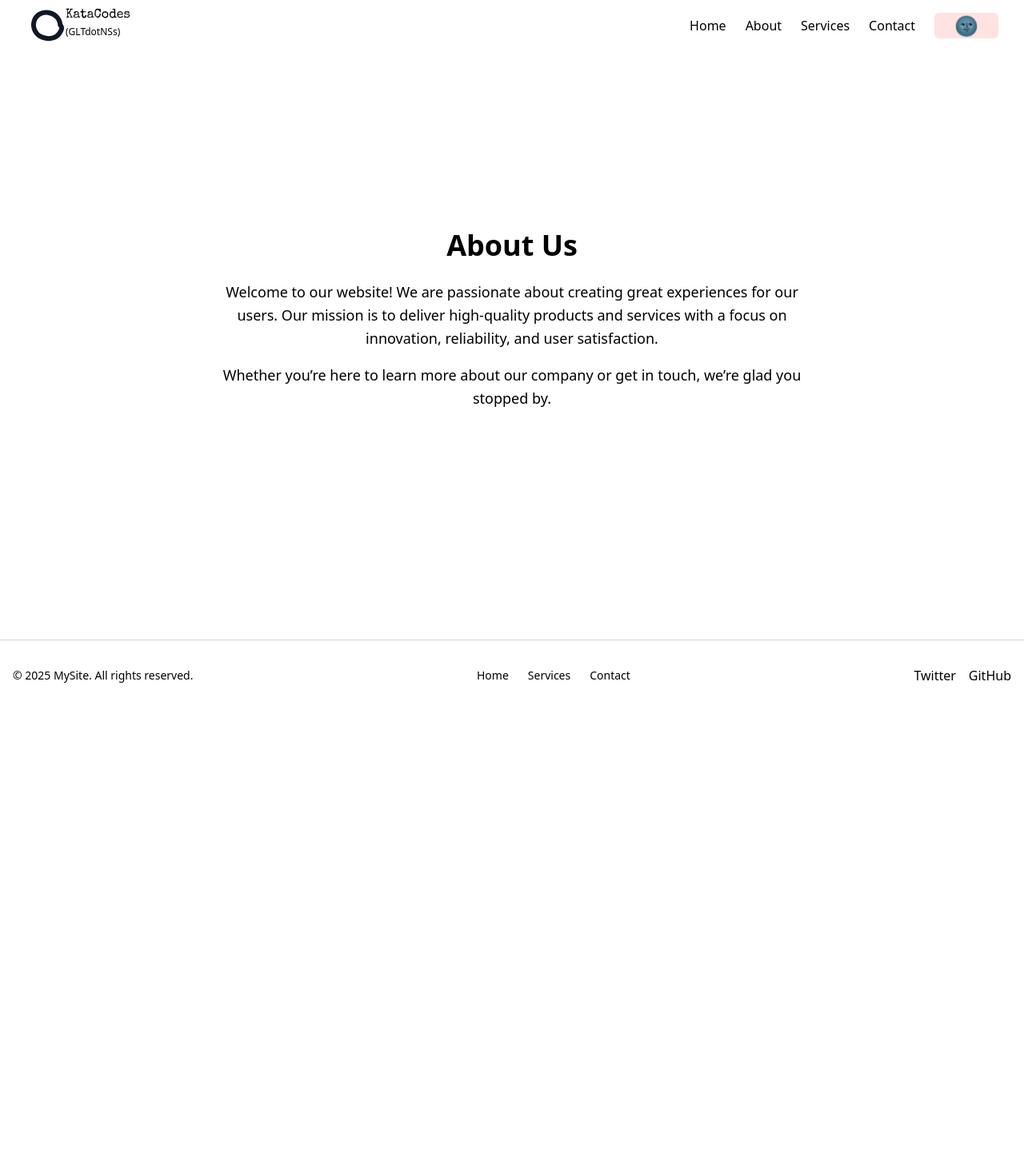
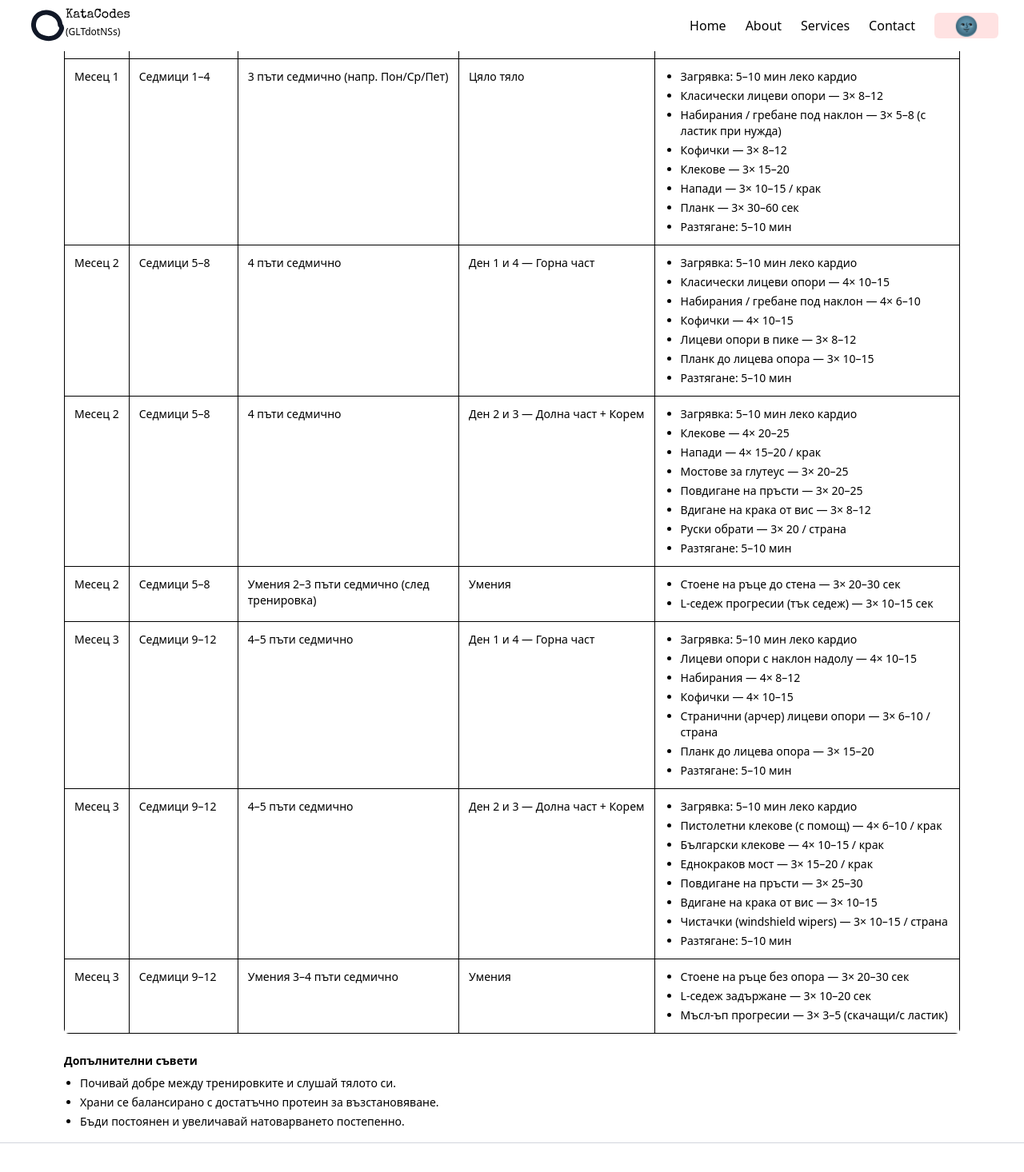
Before and after one commit to CodingKataEUW/KataCodes, a Next.js app: page /about in a window 1280 px wide. Shown: the top 1466 px of the page at 80% size. Before the commit the page ends 889 px from the top, so only its background shows below. Built offline with nearby package versions, Linux system fonts and the light colour scheme.

Commit message:
Update about.js

```diff
--- a/pages/about.js
+++ b/pages/about.js
@@ -1,17 +1,153 @@
-import React from 'react';
+export default function CalisthenicsProgramTable() {
+  const rows = [
+    // Месец 1 — Седмици 1–4 (Цяло тяло)
+    {
+      phase: "Месец 1",
+      block: "Седмици 1–4",
+      frequency: "3 пъти седмично (напр. Пон/Ср/Пет)",
+      day: "Цяло тяло",
+      items: [
+        "Загрявка: 5–10 мин леко кардио",
+        "Класически лицеви опори — 3× 8–12",
+        "Набирания / гребане под наклон — 3× 5–8 (с ластик при нужда)",
+        "Кофички — 3× 8–12",
+        "Клекове — 3× 15–20",
+        "Напади — 3× 10–15 / крак",
+        "Планк — 3× 30–60 сек",
+        "Разтягане: 5–10 мин",
+      ],
+    },
 
-const About = () => {
+    // Месец 2 — Седмици 5–8 (Разделена тренировка + умения)
+    {
+      phase: "Месец 2",
+      block: "Седмици 5–8",
+      frequency: "4 пъти седмично",
+      day: "Ден 1 и 4 — Горна част",
+      items: [
+        "Загрявка: 5–10 мин леко кардио",
+        "Класически лицеви опори — 4× 10–15",
+        "Набирания / гребане под наклон — 4× 6–10",
+        "Кофички — 4× 10–15",
+        "Лицеви опори в пике — 3× 8–12",
+        "Планк до лицева опора — 3× 10–15",
+        "Разтягане: 5–10 мин",
+      ],
+    },
+    {
+      phase: "Месец 2",
+      block: "Седмици 5–8",
+      frequency: "4 пъти седмично",
+      day: "Ден 2 и 3 — Долна част + Корем",
+      items: [
+        "Загрявка: 5–10 мин леко кардио",
+        "Клекове — 4× 20–25",
+        "Напади — 4× 15–20 / крак",
+        "Мостове за глутеус — 3× 20–25",
+        "Повдигане на пръсти — 3× 20–25",
+        "Вдигане на крака от вис — 3× 8–12",
+        "Руски обрати — 3× 20 / страна",
+        "Разтягане: 5–10 мин",
+      ],
+    },
+    {
+      phase: "Месец 2",
+      block: "Седмици 5–8",
+      frequency: "Умения 2–3 пъти седмично (след тренировка)",
+      day: "Умения",
+      items: [
+        "Стоене на ръце до стена — 3× 20–30 сек",
+        "L-седеж прогресии (тък седеж) — 3× 10–15 сек",
+      ],
+    },
+
+    // Месец 3 — Седмици 9–12 (Напреднали + умения)
+    {
+      phase: "Месец 3",
+      block: "Седмици 9–12",
+      frequency: "4–5 пъти седмично",
+      day: "Ден 1 и 4 — Горна част",
+      items: [
+        "Загрявка: 5–10 мин леко кардио",
+        "Лицеви опори с наклон надолу — 4× 10–15",
+        "Набирания — 4× 8–12",
+        "Кофички — 4× 10–15",
+        "Странични (арчер) лицеви опори — 3× 6–10 / страна",
+        "Планк до лицева опора — 3× 15–20",
+        "Разтягане: 5–10 мин",
+      ],
+    },
+    {
+      phase: "Месец 3",
+      block: "Седмици 9–12",
+      frequency: "4–5 пъти седмично",
+      day: "Ден 2 и 3 — Долна част + Корем",
+      items: [
+        "Загрявка: 5–10 мин леко кардио",
+        "Пистолетни клекове (с помощ) — 4× 6–10 / крак",
+        "Български клекове — 4× 10–15 / крак",
+        "Еднокраков мост — 3× 15–20 / крак",
+        "Повдигане на пръсти — 3× 25–30",
+        "Вдигане на крака от вис — 3× 10–15",
+        "Чистачки (windshield wipers) — 3× 10–15 / страна",
+        "Разтягане: 5–10 мин",
+      ],
+    },
+    {
+      phase: "Месец 3",
+      block: "Седмици 9–12",
+      frequency: "Умения 3–4 пъти седмично",
+      day: "Умения",
+      items: [
+        "Стоене на ръце без опора — 3× 20–30 сек",
+        "L-седеж задържане — 3× 10–20 сек",
+        "Мъсл-ъп прогресии — 3× 3–5 (скачащи/с ластик)",
+      ],
+    },
+  ];
+
   return (
-    <main className="flex flex-col items-center justify-center min-h-screen">
-      <h1 className="text-4xl font-bold mb-6">About Us</h1>
-      <p className="max-w-3xl text-lg leading-relaxed text-center">
-        Welcome to our website! We are passionate about creating great experiences for our users. Our mission is to deliver high-quality products and services with a focus on innovation, reliability, and user satisfaction.
-      </p>
-      <p className="max-w-3xl text-lg leading-relaxed text-center mt-4">
-        Whether you’re here to learn more about our company or get in touch, we’re glad you stopped by.
-      </p>
-    </main>
+    <div className="max-w-6xl mx-auto p-4">
+      <div className="overflow-x-auto rounded-md">
+        <table className="w-full table-auto border-collapse">
+          <thead>
+            <tr>
+              <th className="px-3 py-2 text-left text-sm font-semibold border">Фаза</th>
+              <th className="px-3 py-2 text-left text-sm font-semibold border">Седмици / Блок</th>
+              <th className="px-3 py-2 text-left text-sm font-semibold border">Честота</th>
+              <th className="px-3 py-2 text-left text-sm font-semibold border">Ден / Фокус</th>
+              <th className="px-3 py-2 text-left text-sm font-semibold border">Тренировка</th>
+            </tr>
+          </thead>
+          <tbody>
+            {rows.map((r, i) => (
+              <tr key={i} className="align-top">
+                <td className="px-3 py-3 text-sm border whitespace-nowrap">{r.phase}</td>
+                <td className="px-3 py-3 text-sm border whitespace-nowrap">{r.block}</td>
+                <td className="px-3 py-3 text-sm border">{r.frequency}</td>
+                <td className="px-3 py-3 text-sm border whitespace-nowrap">{r.day}</td>
+                <td className="px-3 py-3 text-sm border">
+                  <ul className="list-disc pl-5 space-y-1">
+                    {r.items.map((it, idx) => (
+                      <li key={idx} className="text-sm">{it}</li>
+                    ))}
+                  </ul>
+                </td>
+              </tr>
+            ))}
+          </tbody>
+        </table>
+      </div>
+
+      {/* Съвети */}
+      <div className="mt-6 text-sm">
+        <h3 className="font-semibold mb-2">Допълнителни съвети</h3>
+        <ul className="list-disc pl-5 space-y-1">
+          <li>Почивай добре между тренировките и слушай тялото си.</li>
+          <li>Храни се балансирано с достатъчно протеин за възстановяване.</li>
+          <li>Бъди постоянен и увеличавай натоварването постепенно.</li>
+        </ul>
+      </div>
+    </div>
   );
-};
-
-export default About;
+}
```
